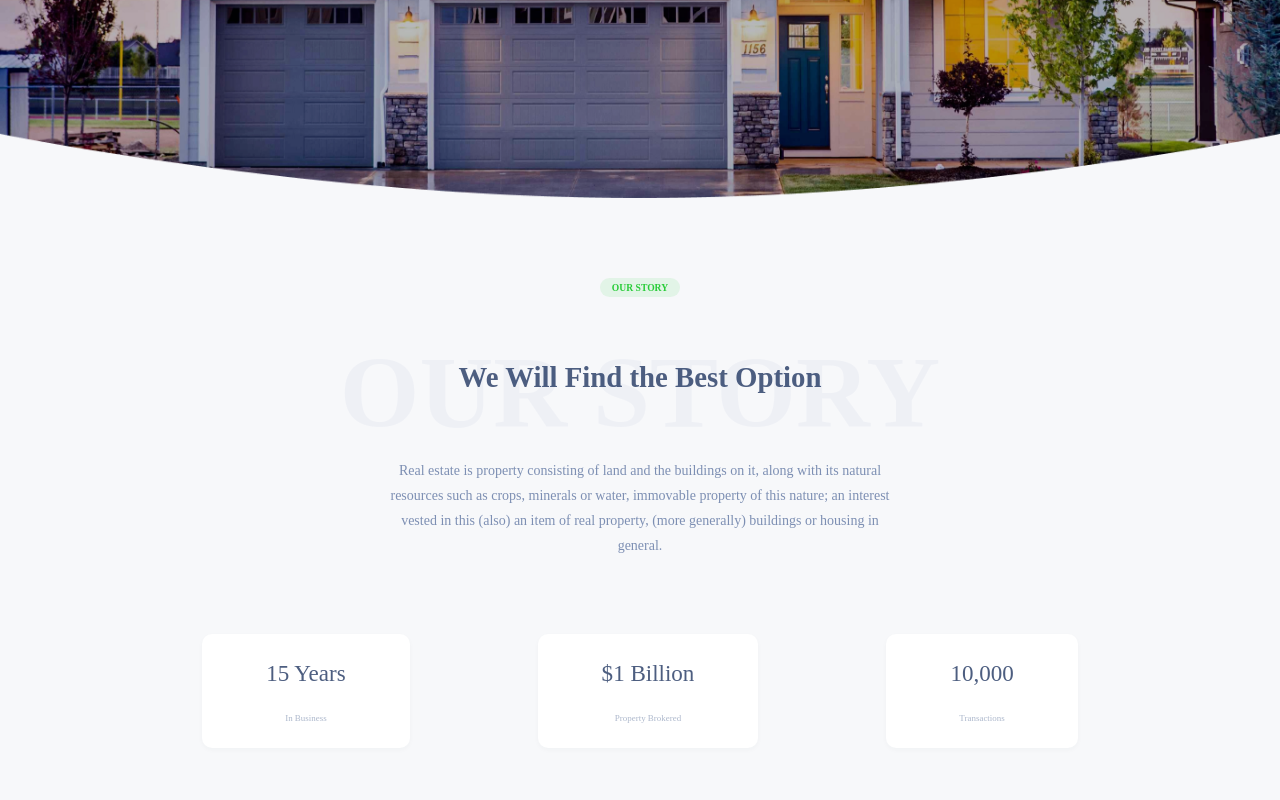
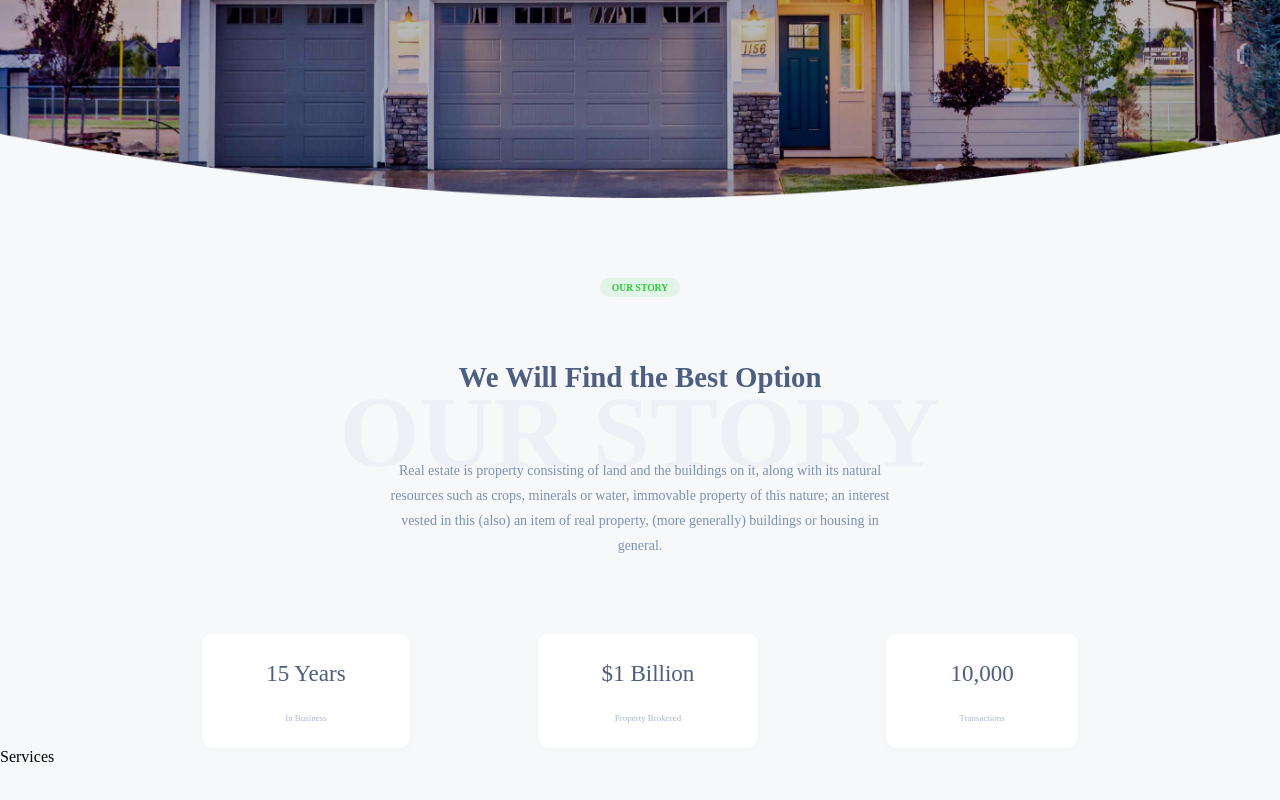
Before and after one commit to emily883/RealState, a React (Vite) app: page / in a window 1280 px wide. Shown: the part 586-1386 px from the top of the page. Built offline with nearby package versions, Linux system fonts and the light colour scheme.

Commit message:
fixing background story on about component

```diff
--- a/src/Layouts/Content/Content.tsx
+++ b/src/Layouts/Content/Content.tsx
@@ -1,11 +1,13 @@
 import React from 'react';
 import About from '../../components/About/About';
+import Services from '../../components/Services/Services';
 import style from './Content.module.scss';
 
 export default function Content() {
   return (
     <div className={style.ContentContainer}>
       <About />
+      <Services />
     </div>
   );
 }
--- a/src/components/About/About.module.scss
+++ b/src/components/About/About.module.scss
@@ -12,7 +12,6 @@
 }
 
 .OurStory {
-  // display: none;
   color: v.$ColorAboutButton;
   background: rgba(41, 204, 57, 0.1);
   border-radius: 15px;
@@ -30,18 +29,14 @@
 .OurStoryBackground {
   position: absolute;
   left: 50%;
-  top: 115%;
+  top: 120%;
   transform: translateY(-115%);
   transform: translateX(-50%);
   color: v.$ColorAboutOurStoryBackground;
   font-size: 8vw;
   font-weight: 900;
   opacity: 0.03;
-  // background-color: red;
-  // display: none;
 
-  @include m.break($small) {
-  }
 }
 
 .AboutText {
@@ -51,7 +46,6 @@
 
   @include m.break($small) {
     font-size: 2.25vw;
-    // text-align: center;
   }
 }
 
@@ -72,7 +66,6 @@
 .MoneyCard,
 .TransactionsCard {
   background-color: v.$ColorWhite;
-  // background-color: red;
   display: flex;
   flex-direction: column;
   color: v.$ColorAboutText;
@@ -87,7 +80,6 @@
   }
 
   @include m.break($small) {
-    // background-color: red;
     padding: 2vw 5vw 2vw 5vw;
     margin: 0vw 5vw 0vw 5vw;
     font-size: 1.8vw;
--- /dev/null
+++ b/src/components/Services/Services.tsx
@@ -0,0 +1,7 @@
+import React from 'react'
+
+export default function Services() {
+  return (
+    <div>Services</div>
+  )
+}
```
Also changed, not shown: src/components/Services/services.module.scss (added).
